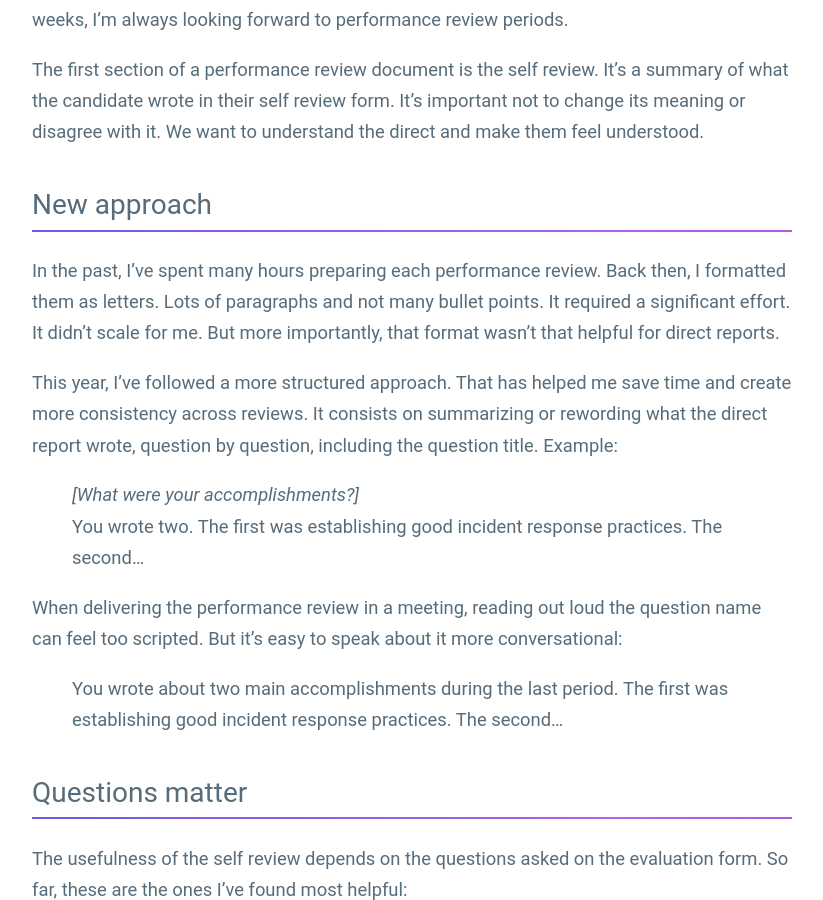
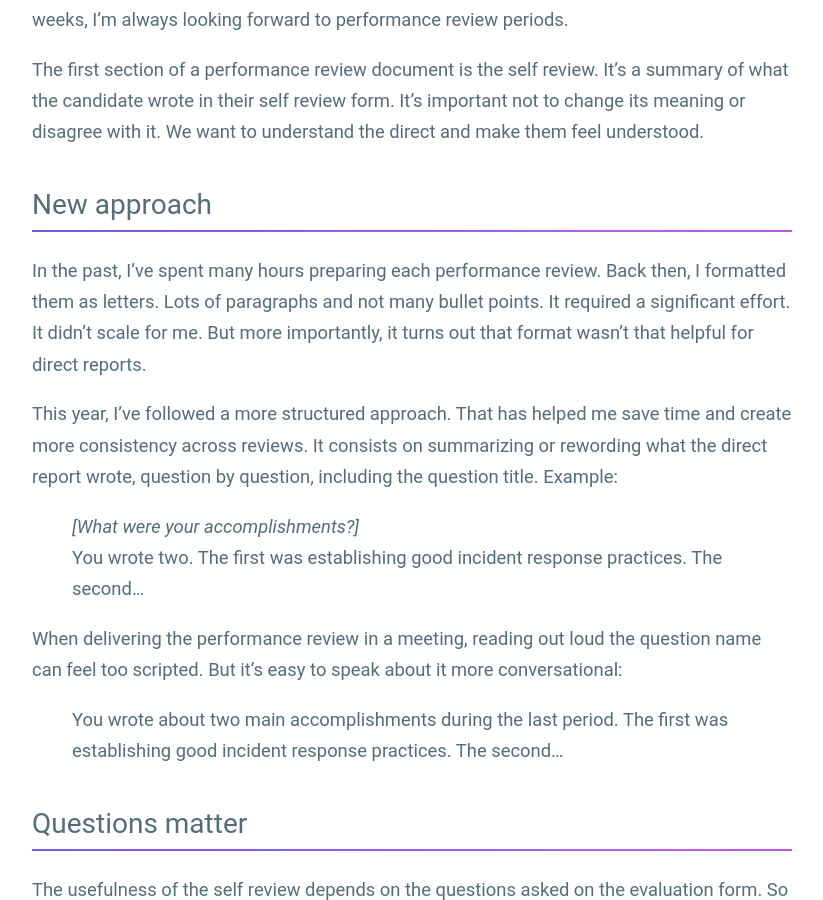
Before and after one commit to guillermodlpa/site, a Jekyll site: the page built from _posts/2021-03-29-better-approach-self-review-in-performance-reviews.markdown, in a window 1280 px wide and 900 px high, scrolled down 531 px. Shown: the whole window, without its empty margins (228-1051 px from the left). Built offline with Jekyll 4.4.1, drawn with Linux system fonts in a browser that asks for light colours.

Commit message:
Updated Better Approach Self Review In Performance Reviews

```diff
--- a/_posts/2021-03-29-better-approach-self-review-in-performance-reviews.markdown
+++ b/_posts/2021-03-29-better-approach-self-review-in-performance-reviews.markdown
@@ -11,7 +11,7 @@ The first section of a performance review document is the self review. It's a su
 
 ## New approach
 
-In the past, I've spent many hours preparing each performance review. Back then, I formatted them as letters. Lots of paragraphs and not many bullet points. It required a significant effort. It didn't scale for me. But more importantly, that format wasn't that helpful for direct reports.
+In the past, I've spent many hours preparing each performance review. Back then, I formatted them as letters. Lots of paragraphs and not many bullet points. It required a significant effort. It didn't scale for me. But more importantly, it turns out that format wasn't that helpful for direct reports.
 
 This year, I've followed a more structured approach. That has helped me save time and create more consistency across reviews. It consists on summarizing or rewording what the direct report wrote, question by question, including the question title. Example:
 
```
